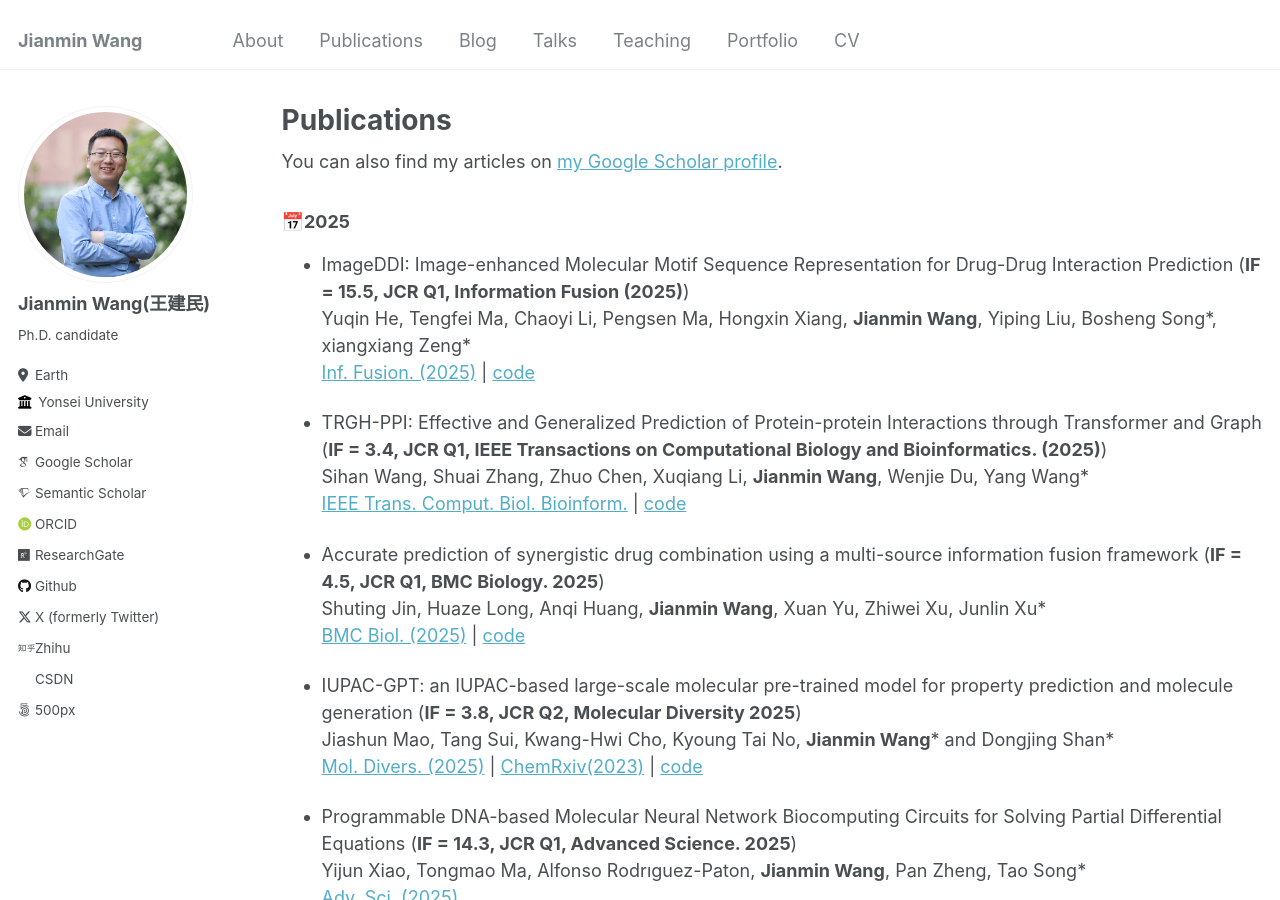
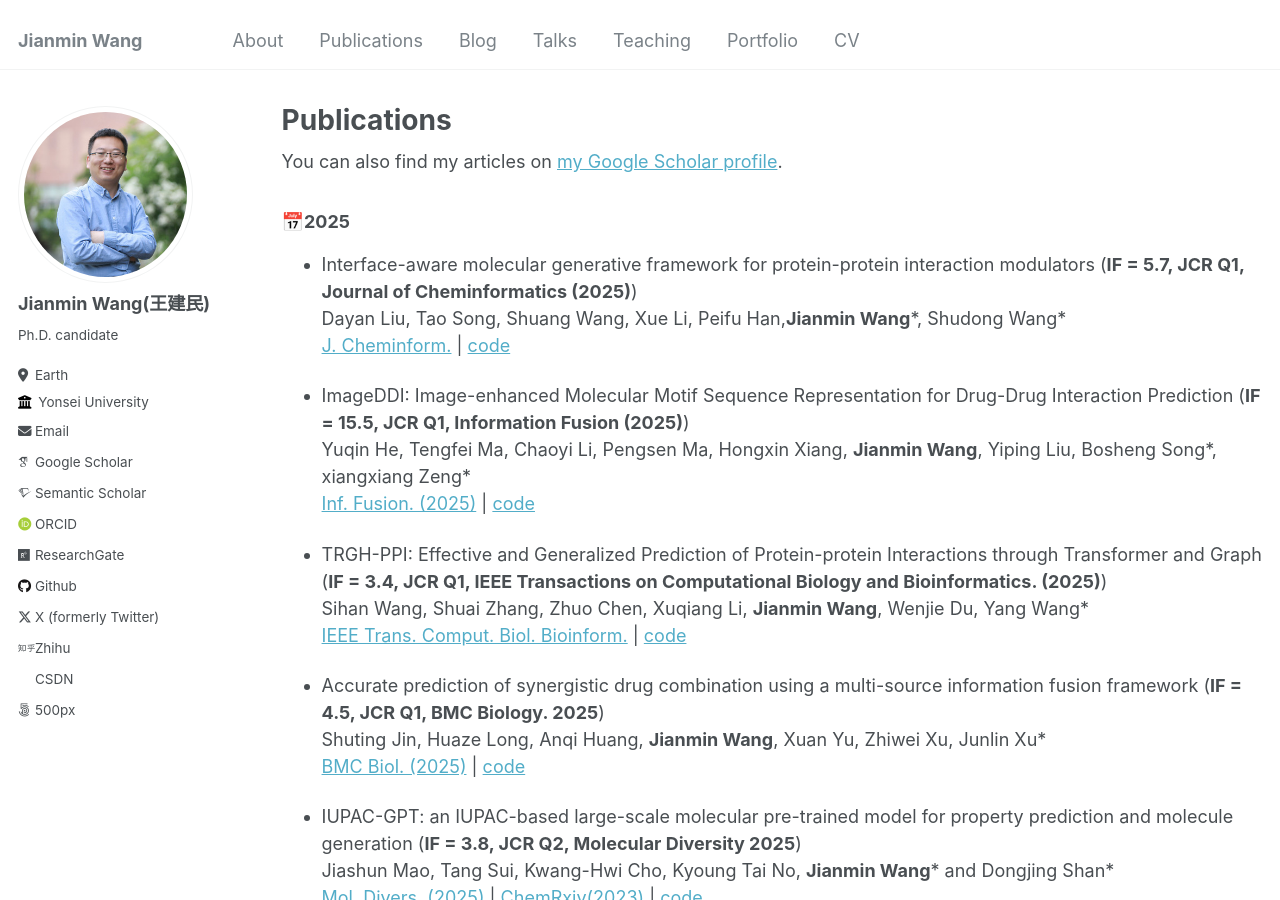
Before and after one commit to Jianmin2drugai/Jianmin2drugai.github.io, a Jekyll site: the page built from _pages/publications.md, in a window 1280 px wide and 900 px high. Built offline with Jekyll 4.4.1, drawn with Linux system fonts in a browser that asks for light colours; some web fonts are replaced.

Commit message:
Update publications.md

```diff
--- a/_pages/publications.md
+++ b/_pages/publications.md
@@ -16,6 +16,10 @@ author_profile: true
 {% endfor %}
 
 ### &#x1F4C5;2025
+
+*   Interface-aware molecular generative framework for protein-protein interaction modulators (**IF = 5.7, JCR Q1, Journal of Cheminformatics (2025)**)
+    Dayan Liu, Tao Song, Shuang Wang, Xue Li, Peifu Han,**Jianmin Wang**\*, Shudong Wang\*
+    [J. Cheminform.](https://github.com/Bigrock-dd/AlphaPPIMI) | [code](https://github.com/Bigrock-dd/AlphaPPIMI)
 
 *   ImageDDI: Image-enhanced Molecular Motif Sequence Representation for Drug-Drug Interaction Prediction (**IF = 15.5, JCR Q1, Information Fusion (2025)**)
     Yuqin He, Tengfei Ma, Chaoyi Li, Pengsen Ma, Hongxin Xiang, **Jianmin Wang**, Yiping Liu, Bosheng Song\*, xiangxiang Zeng\*
```
